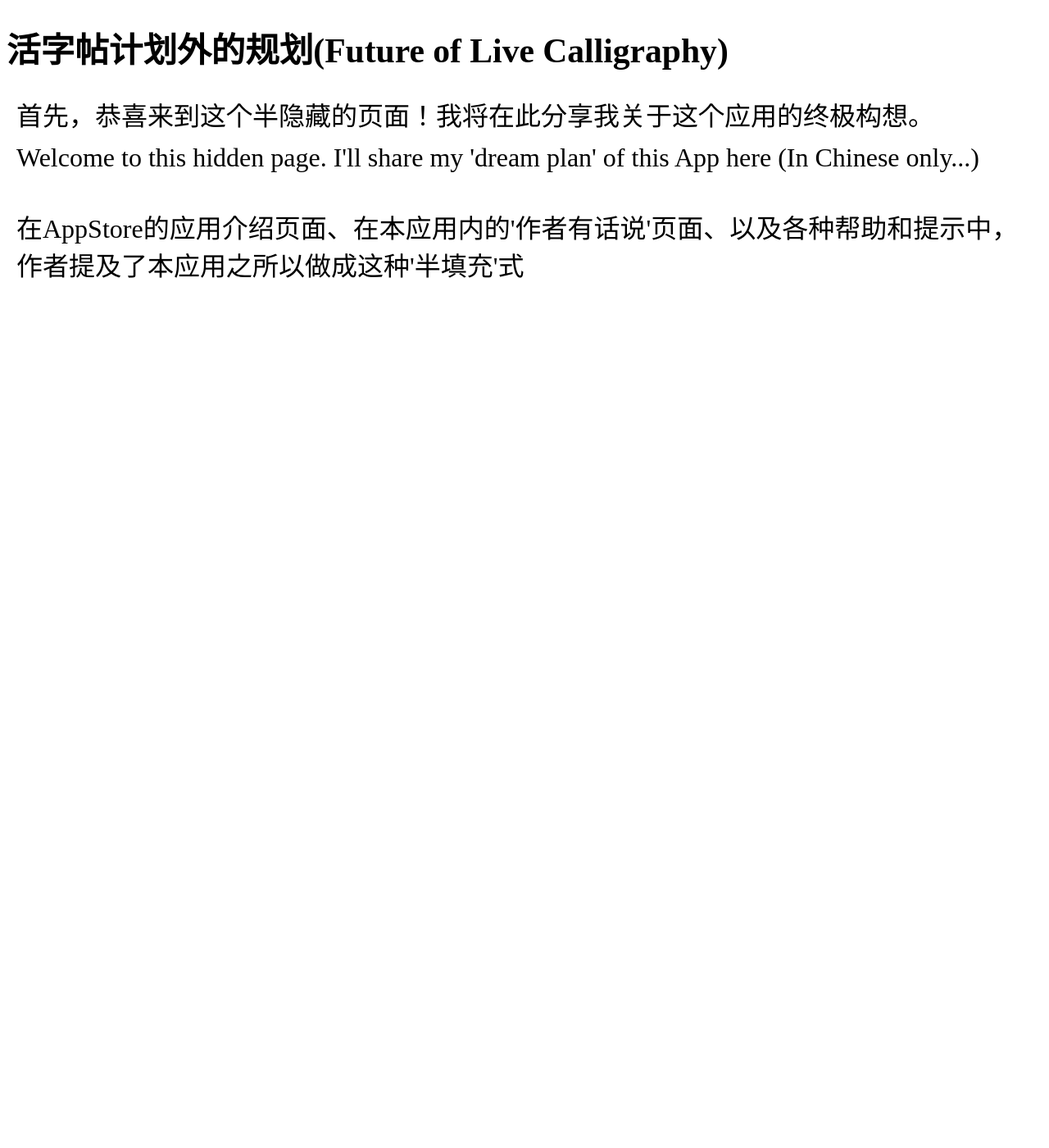
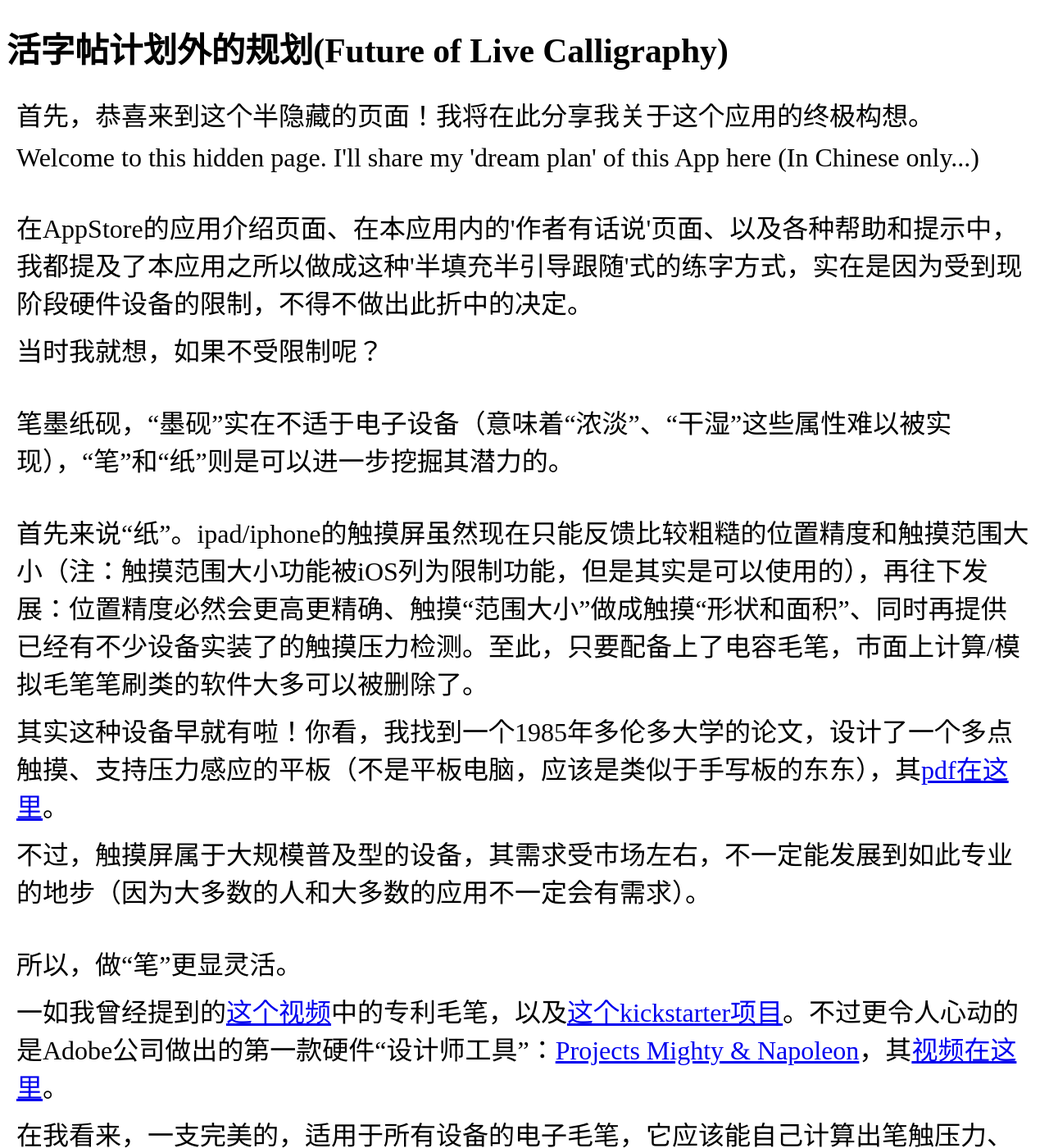
Before and after one commit to shengzhe/livecalligraphy, a Jekyll site: the page built from _posts/2012-08-31-LiveCalligraphyFuture.html, in a window 1280 px wide and 1400 px high. Shown: the whole window at 82% size. Built offline with Jekyll 4.4.1, drawn with Linux system fonts in a browser that asks for light colours; Markdown is read by kramdown in place of the engine named in the settings; some of the changed text lies outside the part shown.

Commit message:
Update 2012-08-31-LiveCalligraphyFuture.html

```diff
--- a/_posts/2012-08-31-LiveCalligraphyFuture.html
+++ b/_posts/2012-08-31-LiveCalligraphyFuture.html
@@ -6,7 +6,21 @@ title: 活字帖计划外的规划(Future of Live Calligraphy)
 <p>首先，恭喜来到这个半隐藏的页面！我将在此分享我关于这个应用的终极构想。</p>
 <p>Welcome to this hidden page. I'll share my 'dream plan' of this App here (In Chinese only...)</p>
 </br>
-<p>在AppStore的应用介绍页面、在本应用内的'作者有话说'页面、以及各种帮助和提示中，作者提及了本应用之所以做成这种'半填充'式</p>
+<p>在AppStore的应用介绍页面、在本应用内的'作者有话说'页面、以及各种帮助和提示中，我都提及了本应用之所以做成这种'半填充半引导跟随'式的练字方式，实在是因为受到现阶段硬件设备的限制，不得不做出此折中的决定。</p>
+<p>当时我就想，如果不受限制呢？</p>
+</br>
+<p>笔墨纸砚，“墨砚”实在不适于电子设备（意味着“浓淡”、“干湿”这些属性难以被实现），“笔”和“纸”则是可以进一步挖掘其潜力的。</p>
+</br>
+<p>首先来说“纸”。ipad/iphone的触摸屏虽然现在只能反馈比较粗糙的位置精度和触摸范围大小（注：触摸范围大小功能被iOS列为限制功能，但是其实是可以使用的），再往下发展：位置精度必然会更高更精确、触摸“范围大小”做成触摸“形状和面积”、同时再提供已经有不少设备实装了的触摸压力检测。至此，只要配备上了电容毛笔，市面上计算/模拟毛笔笔刷类的软件大多可以被删除了。</p>
+<p>其实这种设备早就有啦！你看，我找到一个1985年多伦多大学的论文，设计了一个多点触摸、支持压力感应的平板（不是平板电脑，应该是类似于手写板的东东），其<a href="http://www.billbuxton.com/leebuxtonsmith.pdf">pdf在这里</a>。</p>
+<p>不过，触摸屏属于大规模普及型的设备，其需求受市场左右，不一定能发展到如此专业的地步（因为大多数的人和大多数的应用不一定会有需求）。</p>
+</br>
+<p>所以，做“笔”更显灵活。</p>
+<p>一如我曾经提到的<a href="http://v.youku.com/v_show/id_XNDY0ODUyNjY0.html">这个视频</a>中的专利毛笔，以及<a href="http://www.kickstarter.com/projects/anthonycerra/the-flow-a-paintbrush-for-touch-screens">这个kickstarter项目</a>。不过更令人心动的是Adobe公司做出的第一款硬件“设计师工具”：<a href="http://xd.adobe.com/mighty/notify.html">Projects Mighty & Napoleon</a>，其<a href="http://v.youku.com/v_show/id_XNTU3NjE4NjY4.html">视频在这里</a>。</p>
+<p>在我看来，一支完美的，适用于所有设备的电子毛笔，它应该能自己计算出笔触压力、笔触面积和形状、甚至可以通过记录笔触方位和速度计算出合理的“干湿浓淡”来，然后通过蓝牙/wifi等通信方式回传给ipad/iphone等设备中的专有程序中，然后在此专有程序内就可以表现出用户最真实的毛笔效果了。我觉得这个吧，应该不会比大爷们拿着海绵毛笔在广场的地砖上写字的效果差。当然，设计难度是极大的，市场是极小的，我因此不报指望谁会去设计这个玩意。</p>
+</br>
+<p>不过再次回到原点。即使真有了这么好的屏幕，那么高端大气上档次的电子毛笔，绝大多数的使用者依然会用手指玩平板和手机吧。</p>
+<p>所以嘛，各种模拟笔刷应用、以及鄙人的这个App，总还是有一些用处的。</p>
 <br/>
 <br/>
 <br/>
```
